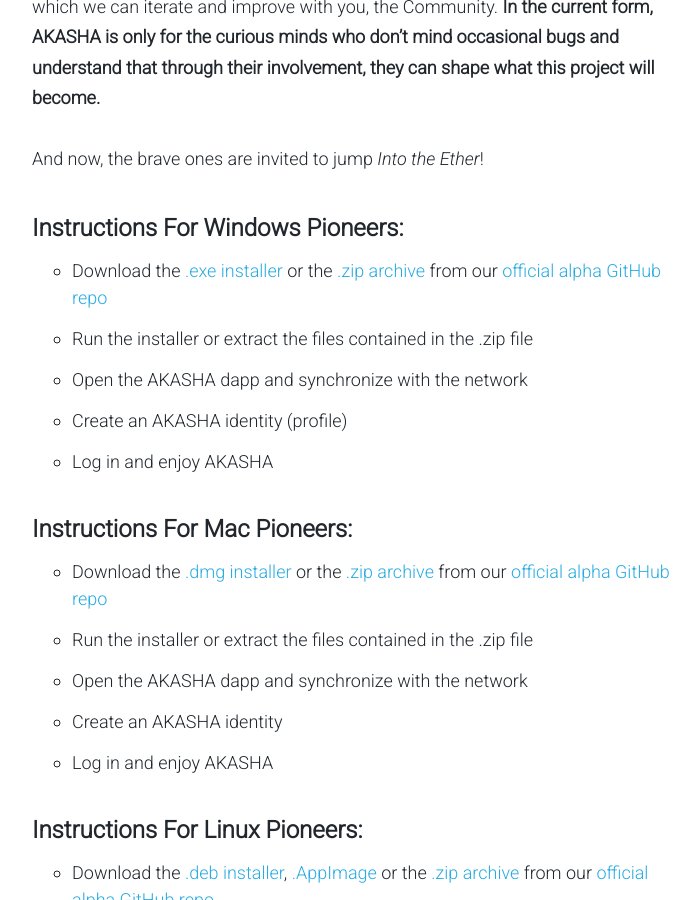
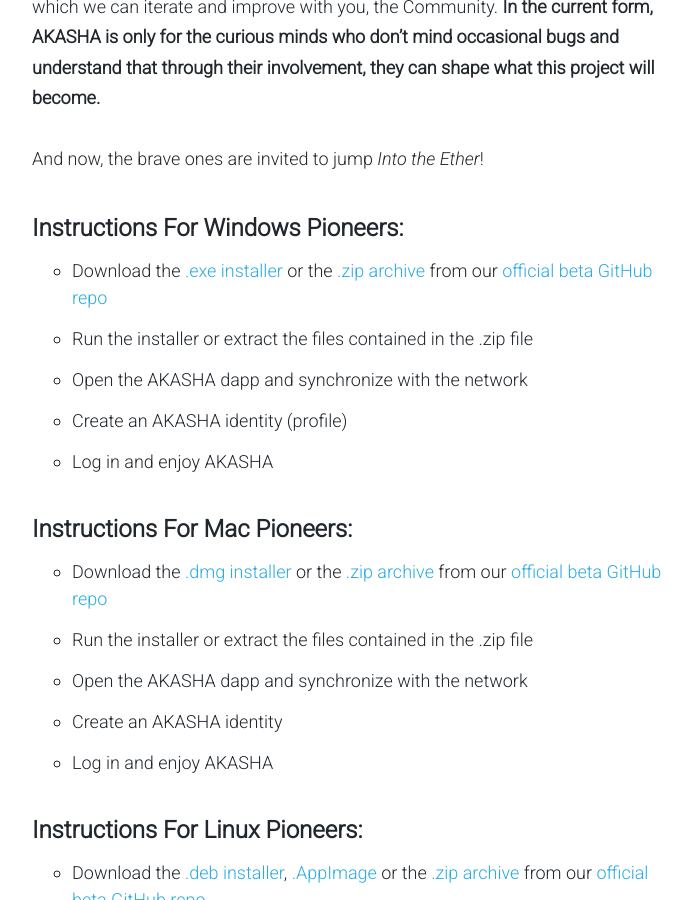
Before and after one commit to AKASHAorg/blog.akasha.world, a Jekyll site: the page built from _posts/2018-02-10-akasha-beta-emergence.md, in a window 1280 px wide and 900 px high, scrolled down 12662 px. Shown: the whole window, without its empty margins (268-968 px from the left). Built offline with Jekyll 4.4.1, drawn with Linux system fonts in a browser that asks for light colours; comment, search, counter and statistics services are not loaded.

Commit message:
Update 2018-02-10-akasha-beta-emergence.md

```diff
--- a/_posts/2018-02-10-akasha-beta-emergence.md
+++ b/_posts/2018-02-10-akasha-beta-emergence.md
@@ -153,7 +153,7 @@ And now, the brave ones are invited to jump *Into the Ether*!
 
 #### Instructions For Windows Pioneers:
 
-* Download the [.exe installer](https://github.com/AkashaProject/dapp/releases/download/0.6.2/AKASHA.Setup.0.6.2.exe){:target="_blank"} or the [.zip archive](https://github.com/AkashaProject/dapp/releases/download/0.6.2/AKASHA-0.6.2-win.zip){:target="_blank"} from our [official alpha GitHub repo](https://github.com/AkashaProject/dapp/releases/tag/0.6.2){:target="_blank"}
+* Download the [.exe installer](https://github.com/AkashaProject/dapp/releases/download/0.6.2/AKASHA.Setup.0.6.2.exe){:target="_blank"} or the [.zip archive](https://github.com/AkashaProject/dapp/releases/download/0.6.2/AKASHA-0.6.2-win.zip){:target="_blank"} from our [official beta GitHub repo](https://github.com/AkashaProject/dapp/releases/tag/0.6.2){:target="_blank"}
 *	Run the installer or extract the files contained in the .zip file
 *	Open the AKASHA dapp and synchronize with the network
 *	Create an AKASHA identity (profile)
@@ -161,7 +161,7 @@ And now, the brave ones are invited to jump *Into the Ether*!
 
 #### Instructions For Mac Pioneers:
 
-*	Download the [.dmg installer](https://github.com/AkashaProject/dapp/releases/download/0.6.2/AKASHA-0.6.2.dmg){:target="_blank"} or the [.zip archive](https://github.com/AkashaProject/dapp/releases/download/0.6.2/AKASHA-0.6.2-mac.zip){:target="_blank"} from our [official alpha GitHub repo](https://github.com/AkashaProject/dapp/releases/tag/0.6.2){:target="_blank"}
+*	Download the [.dmg installer](https://github.com/AkashaProject/dapp/releases/download/0.6.2/AKASHA-0.6.2.dmg){:target="_blank"} or the [.zip archive](https://github.com/AkashaProject/dapp/releases/download/0.6.2/AKASHA-0.6.2-mac.zip){:target="_blank"} from our [official beta GitHub repo](https://github.com/AkashaProject/dapp/releases/tag/0.6.2){:target="_blank"}
 *	Run the installer or extract the files contained in the .zip file
 *	Open the AKASHA dapp and synchronize with the network
 *	Create an AKASHA identity
@@ -169,7 +169,7 @@ And now, the brave ones are invited to jump *Into the Ether*!
 
 #### Instructions For Linux Pioneers:
 
-*	Download the [.deb installer](https://github.com/AkashaProject/dapp/releases/download/0.6.2/AKASHA_0.6.2_amd64.deb){:target="_blank"}, [.AppImage](https://github.com/AkashaProject/dapp/releases/download/0.6.2/AKASHA-0.6.2-x86_64.AppImage){:target="_blank"} or the [.zip archive](https://github.com/AkashaProject/dapp/releases/download/0.6.2/AKASHA-0.6.2.zip){:target="_blank"} from our [official alpha GitHub repo](https://github.com/AkashaProject/dapp/releases/tag/0.6.2){:target="_blank"}
+*	Download the [.deb installer](https://github.com/AkashaProject/dapp/releases/download/0.6.2/AKASHA_0.6.2_amd64.deb){:target="_blank"}, [.AppImage](https://github.com/AkashaProject/dapp/releases/download/0.6.2/AKASHA-0.6.2-x86_64.AppImage){:target="_blank"} or the [.zip archive](https://github.com/AkashaProject/dapp/releases/download/0.6.2/AKASHA-0.6.2.zip){:target="_blank"} from our [official beta GitHub repo](https://github.com/AkashaProject/dapp/releases/tag/0.6.2){:target="_blank"}
 *	Run the installer or extract the files contained in the .zip file
 *	Open the AKASHA dapp and synchronize with the network
 *	Create an AKASHA identity
```
